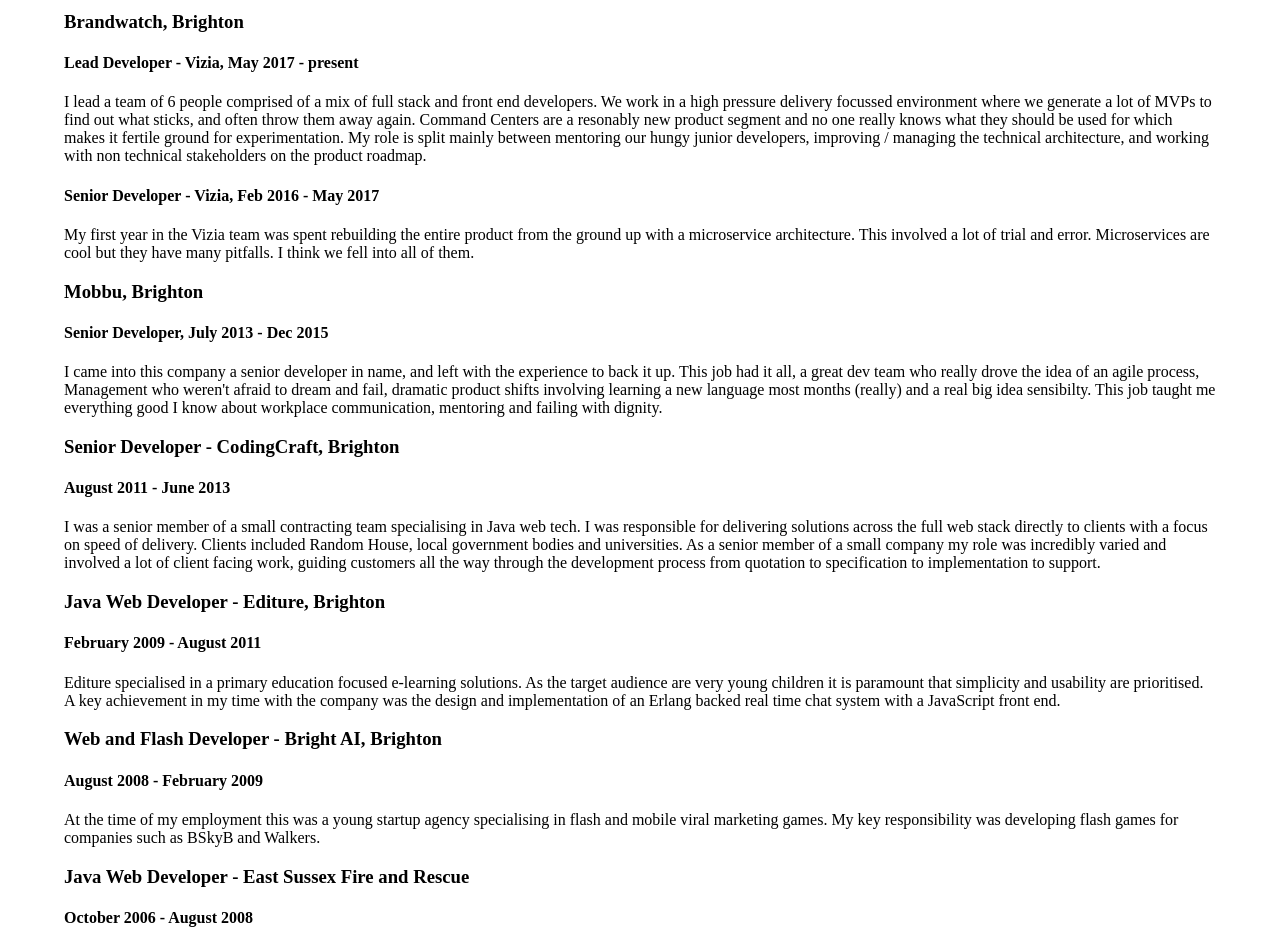
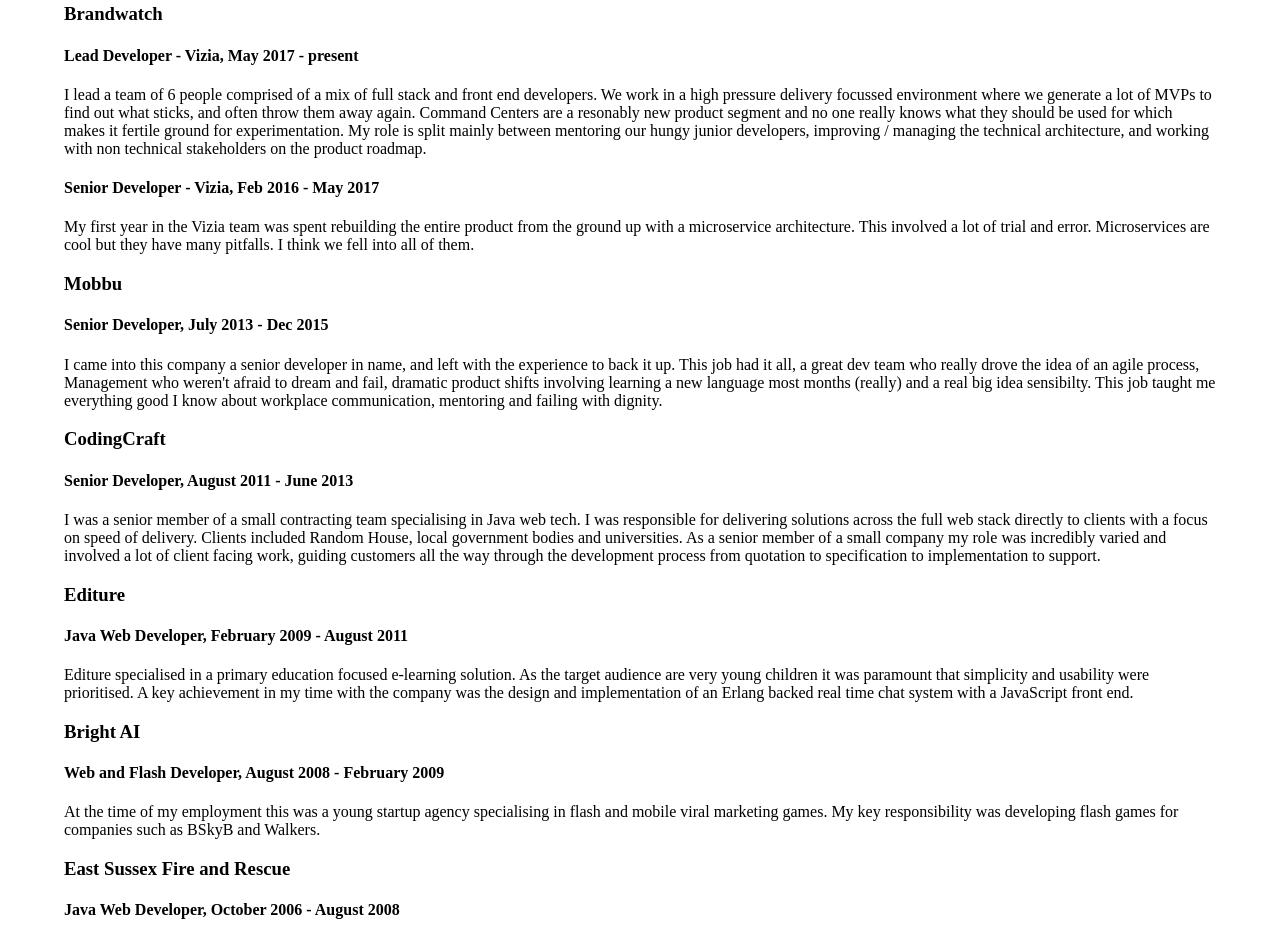
Before and after one commit to antiBaconMachine/antiBaconMachine.github.io, a plain HTML site: page index.html in a window 1280 px wide. Shown: the part 521-1459 px from the top of the page. Drawn offline with Linux system fonts and the light colour scheme.

Commit message:
css and wording tweaks, nothing major

```diff
--- a/index.css
+++ b/index.css
@@ -3,12 +3,13 @@ body {
   padding: 0;
   width: 100%;
 }
-header, footer {
+header, footer, h1, h2 {
   text-align: center;
 }
 section {
   margin: 0 auto;
   width: 90%;
+  max-width: 1200px;
 }
 ul {
   display: flex;
--- a/index.html
+++ b/index.html
@@ -8,7 +8,7 @@
 <body>
   <header>
     <h1>  <a href="mailto:oliver.s.edwards@gmail.com">Ollie Edwards</a></h1>
-    <h2>nodejs, web, devops</h2>
+    <h4>nodejs, web, devops</h4>
   </header>
   <section>
     <h2>Core competencies</h2>
@@ -25,7 +25,7 @@
   <section>
     <h2>About</h2>
     <p>
-    Hello my name is Ollie and I like web tech. I've been working as a developer and team lead in various fields for 12 years.
+    Hello my name is Ollie and I like web tech. I am based in Brighton, UK. I've been working as a developer and team lead in various fields for 12 years.
     I have had success and failure developing full stack web apps primarily using nodejs, but also Java. I have gotten excited about
     almost every new front end Javascript framework in the last 12 years. They have all ended up breaking my heart.
     </p>
@@ -46,7 +46,7 @@
   <section>
     <h2>Experience</h2>
 
-    <h3>Brandwatch, Brighton</h3>
+    <h3>Brandwatch</h3>
     <h4>Lead Developer - Vizia, May 2017 - present</h4>
     <p>
       I lead a team of 6 people comprised of a mix of full stack and front end developers. We work in a high pressure delivery focussed environment where
@@ -60,7 +60,7 @@
       trial and error. Microservices are cool but they have many pitfalls. I think we fell into all of them.
     </p>
 
-    <h3>Mobbu, Brighton</h3>
+    <h3>Mobbu</h3>
     <h4>Senior Developer, July 2013 - Dec 2015</h4>
     <p>
       I came into this company a senior developer in name, and left with the experience to back it up. This job
@@ -68,28 +68,31 @@
       a real big idea sensibilty. This job taught me everything good I know about workplace communication, mentoring and failing with dignity.
     </p>
 
-    <h3>Senior Developer - CodingCraft, Brighton</h3>
-    <h4>August 2011 - June 2013</h4>
+    <h3>CodingCraft</h3>
+    <h4>Senior Developer, August 2011 - June 2013</h4>
     <p>
       I was a senior member of a small contracting team specialising in Java web tech. I was responsible for delivering solutions across the full web stack directly to clients with a focus on speed of delivery. Clients included Random House, local government bodies and universities. As a senior member of a small company my role was incredibly varied and involved a lot of client facing work, guiding customers all the way through the development process from quotation to specification to implementation to support.
     </p>
 
-    <h3>Java Web Developer - Editure, Brighton</h3>
-    <h4>February 2009 - August 2011</h4>
+    <h3>Editure</h3>
+    <h4>Java Web Developer, February 2009 - August 2011</h4>
     <p>
-      Editure specialised in a primary education focused e-learning solutions. As the target audience are very young children it is paramount that simplicity and usability are prioritised. A key achievement in my time with the company was the design and implementation of an Erlang backed real time chat system with a JavaScript front end.
+      Editure specialised in a primary education focused e-learning solution. As the target audience are very young children it was paramount
+      that simplicity and usability were prioritised. A key achievement in my time with the company was the design and implementation of an Erlang backed real time chat system with a JavaScript front end.
     </p>
 
-    <h3>Web and Flash Developer - Bright AI, Brighton</h3>
-    <h4>August 2008 - February 2009</h4>
+    <h3>Bright AI</h3>
+    <h4>Web and Flash Developer, August 2008 - February 2009</h4>
     <p>
-      At the time of my employment this was a young startup agency specialising in flash and mobile viral marketing games. My key responsibility was developing flash games for companies such as BSkyB and Walkers.
+      At the time of my employment this was a young startup agency specialising in flash and mobile viral marketing games.
+      My key responsibility was developing flash games for companies such as BSkyB and Walkers.
     </p>
 
-    <h3>Java Web Developer - East Sussex Fire and Rescue</h3>
-    <h4>October 2006 - August 2008</h4>
+    <h3>East Sussex Fire and Rescue</h3>
+    <h4>Java Web Developer, October 2006 - August 2008</h4>
     <p>
-      A fantastic job to cut my teeth with at the start of my career, this position was characterised by intensive learning, primarily in the Java space, with plenty of mistakes along the way.
+      A fantastic job to cut my teeth with at the start of my career, this position was characterised by intensive learning,
+      primarily in the Java space, with plenty of mistakes along the way.
     <p>
   </section>
   <section>
```
